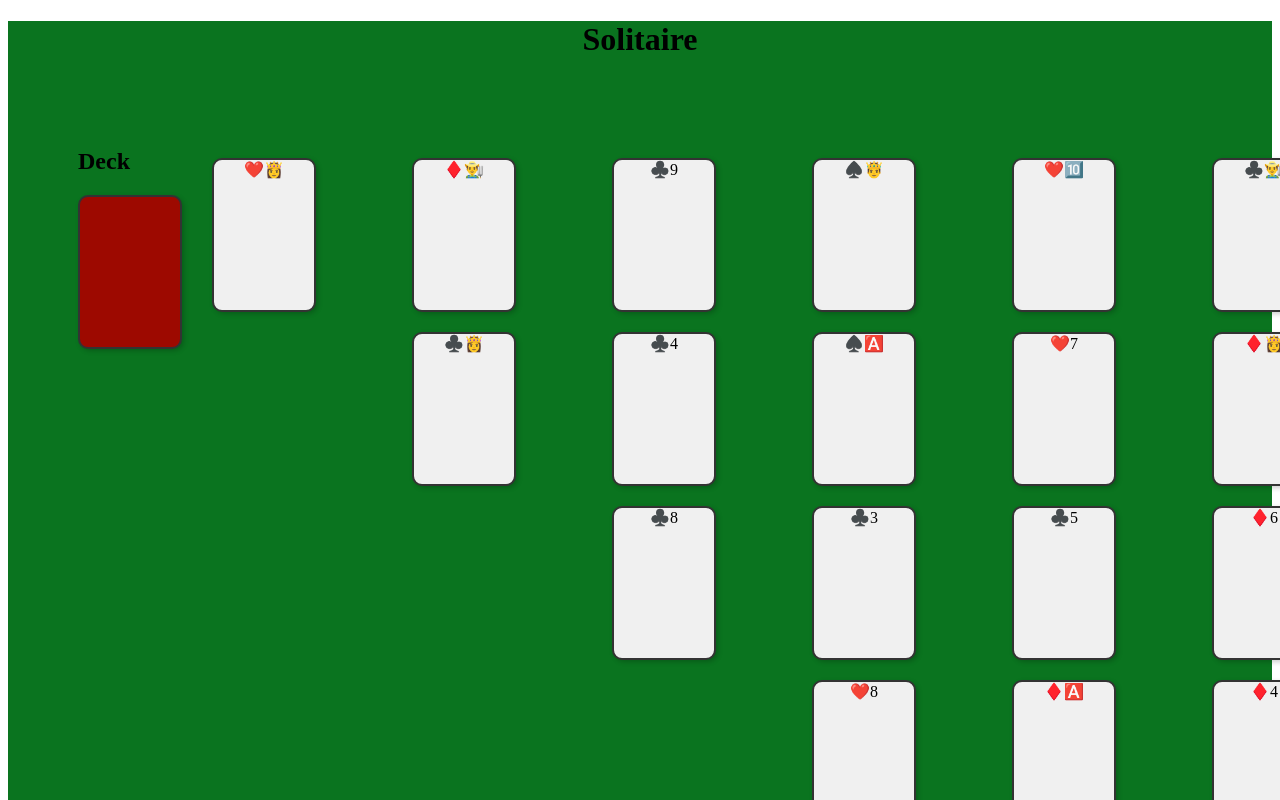
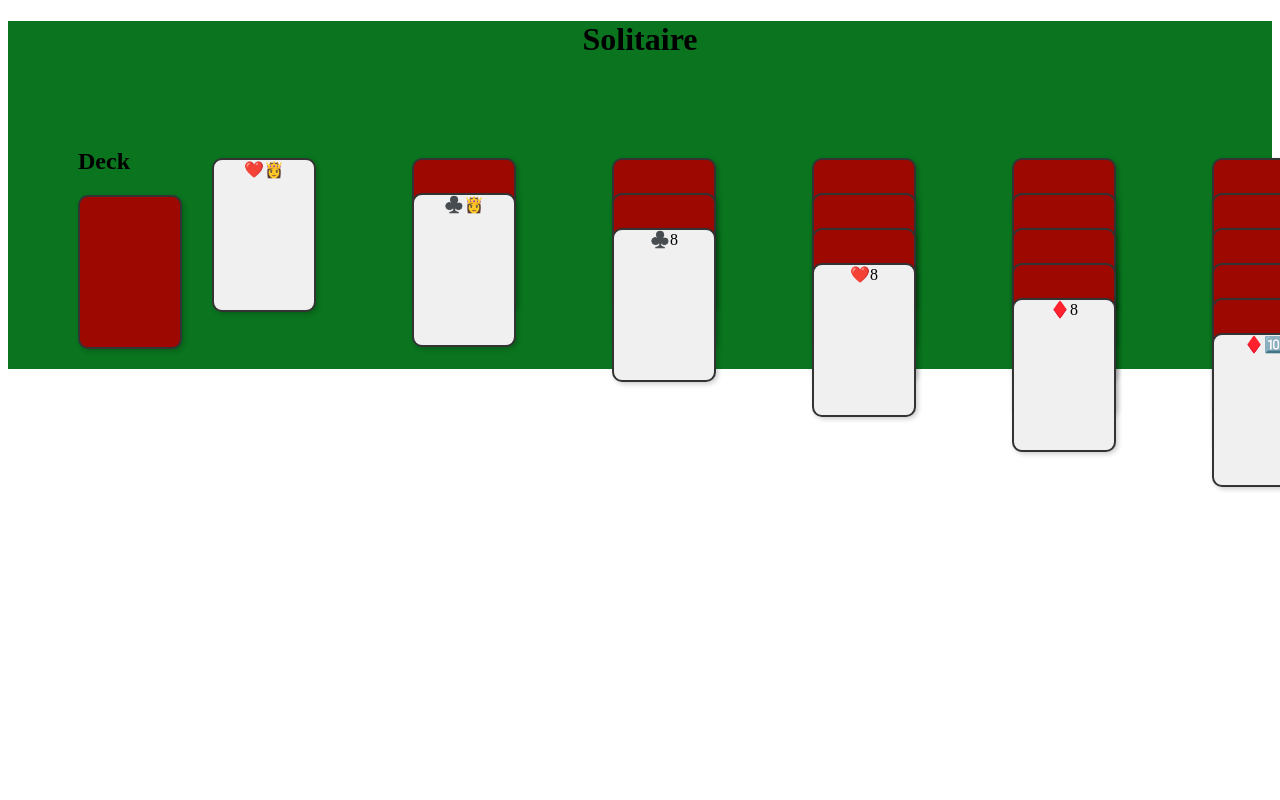
Before and after one commit to Henning456/solitaire, a React (Vite) app: page / in a window 1280 px wide. Both pictures are taken after a click on the button "Play". Shown: the top 800 px of the page. Built offline with nearby package versions, Linux system fonts and the light colour scheme.

Commit message:
overlap cards in columns

```diff
--- a/src/App.css
+++ b/src/App.css
@@ -3,6 +3,7 @@
   /* background-color: rgb(187, 106, 8); */
   background-color: #0a741f;
   /* font-family: Arial, sans-serif; */
+  margin-top: 20px;
 }
 
 button {
@@ -26,13 +27,45 @@ button {
 .columns-section {
   display: flex;
   flex-direction: row;
-  gap: 150px;
+  gap: 100px;
   padding: 20px;
 }
 
 .column {
   display: flex;
   flex-direction: column;
-  /* gap: 5px; */
-  width: 50px;
+  position: relative; /* Important for stacking */
+  width: 100px;
 }
+
+.column .card {
+  position: absolute;
+  top: 0;
+  left: 0;
+}
+
+.column .card-back {
+  top: calc(30px * var(--stack-index)); /* Adjust this for overlap spacing */
+  z-index: var(--stack-index);
+}
+
+.revealed-deck {
+  position: absolute;
+  flex-direction: column;
+  width: 100px;
+  height: 150px;
+}
+
+.revealed-deck .card {
+  position: absolute;
+  top: 0;
+  left: 0;
+}
+
+/* transform: translateY(28px); change the overlap
+  transition: transform 0.3s ease; Optional: smooth transition for stacking
+
+
+.revealed-deck .card:not(:first-child) {
+  transform: translateY(calc(28px * var(--stack-index))); Stack the cards
+ */
--- a/src/App.jsx
+++ b/src/App.jsx
@@ -1,4 +1,5 @@
 import "./App.css";
+import "./components/Card.css";
 import { useState } from "react";
 import { getShuffledDeck } from "./utils/deck";
 import Card from "./components/Card";
@@ -51,16 +52,12 @@ function App() {
           <div className="deck-section">
             <h2>Deck</h2>
             <div className="card-back" onClick={handleRevealCard}></div>
-          </div>
 
-          <div className="revealed-deck">
-            {revealedDeck.map((card, index) => (
-              <Card
-                key={card.id}
-                emoji={card.emoji}
-                stackIndex={index} // pass stack index to control stacking
-              ></Card>
-            ))}
+            <div className="revealed-deck">
+              {revealedDeck.map((card, index) => (
+                <Card key={card.id} emoji={card.emoji} isFaceUp={true}></Card>
+              ))}
+            </div>
           </div>
 
           <div className="columns-section">
@@ -69,8 +66,13 @@ function App() {
             {/* column.map((card): iterate over the individual cards in the column */}
             {columns.map((column, columnIndex) => (
               <div key={columnIndex} className="column">
-                {column.map((card) => (
-                  <Card key={card.id} emoji={card.emoji}></Card>
+                {column.map((card, cardIndex) => (
+                  <Card
+                    key={card.id}
+                    emoji={card.emoji}
+                    stackIndex={cardIndex}
+                    isFaceUp={cardIndex === column.length - 1}
+                  ></Card>
                 ))}
               </div>
             ))}
--- a/src/components/Card.css
+++ b/src/components/Card.css
@@ -1,3 +1,7 @@
+:root {
+  --stack-index: 20px;
+}
+
 .card {
   width: 100px;
   height: 150px;
@@ -6,7 +10,6 @@
   background-color: #f0f0f0;
   display: flex;
   flex-direction: column;
-  /* justify-content: center; */
   align-items: center;
   box-shadow: 2px 2px 5px rgba(0, 0, 0, 0.2);
   margin: 10px;
@@ -20,28 +23,10 @@
   border-radius: 10px;
   background-color: #9d0900;
   box-shadow: 2px 2px 5px rgba(0, 0, 0, 0.2);
-  /* display: flex;
-  justify-content: center;
-  align-items: center;
-  color: white;
-  font-size: 24px; */
   cursor: pointer;
 }
 
-.revealed-deck {
-  position: relative;
-  width: 100px;
-  height: 150px;
+.column .card {
+  top: calc(20px * var(--stack-index));
+  z-index: var(--stack-index);
 }
-
-.revealed-deck .card {
-  position: absolute;
-  top: 0;
-  left: 0;
-  transform: translateY(28px); /* change the overlap */
-  transition: transform 0.3s ease; /* Optional: smooth transition for stacking */
-}
-
-.revealed-deck .card:not(:first-child) {
-  transform: translateY(calc(28px * var(--stack-index))); /* Stack the cards */
-}
--- a/src/components/Card.jsx
+++ b/src/components/Card.jsx
@@ -1,11 +1,30 @@
 import "./Card.css";
+import PropTypes from "prop-types";
 
-export const Card = ({ emoji, stackIndex }) => {
+export const Card = ({ emoji, stackIndex, isFaceUp }) => {
   return (
-    <div className="card" style={{ "--stack-index": stackIndex }}>
-      <div>{emoji}</div>
+    <div
+      className={`card ${isFaceUp ? "" : "card-back"}`}
+      style={{
+        "--stack-index": stackIndex,
+        top: `calc(35px * ${stackIndex})`,
+        zIndex: stackIndex,
+      }}
+    >
+      {isFaceUp && (
+        <>
+          <div>{emoji}</div>
+        </>
+      )}
     </div>
   );
 };
 
+// PropTypes for prop validation
+Card.propTypes = {
+  emoji: PropTypes.string.isRequired, // emoji should be a string and is required
+  stackIndex: PropTypes.number.isRequired, // stackIndex should be a number and is required
+  isFaceUp: PropTypes.bool.isRequired, // isFaceUp should be a boolean and is required
+};
+
 export default Card;
```
